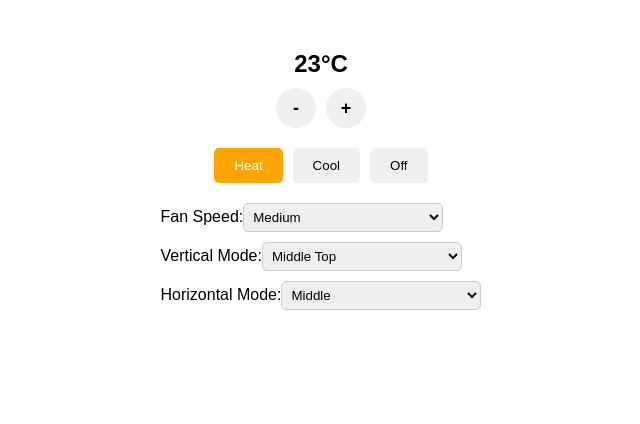
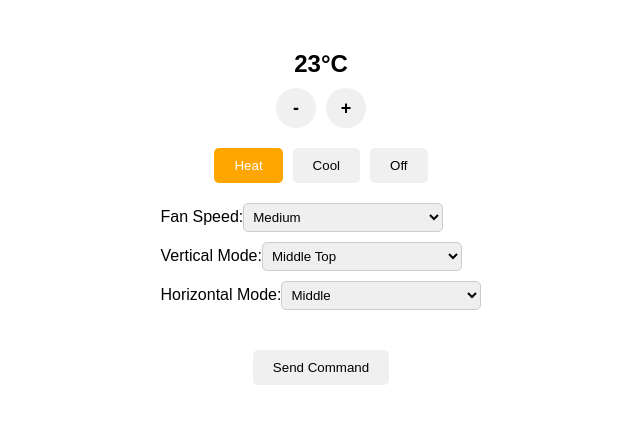
Before and after one commit to anttitane/mitsubishi-ilp-ir-control, a React (Create React App) app in the folder src/react_ui/: page / in a window 1280 px wide. Shown: the top 424 px of the page, without its empty margins (319-959 px from the left). Built offline with nearby package versions, Linux system fonts and the light colour scheme.

Commit message:
Add send command functionality and style button in AirPumpControl component

```diff
--- a/src/react_ui/src/App.css
+++ b/src/react_ui/src/App.css
@@ -66,3 +66,17 @@
   border: 1px solid #ccc;
   border-radius: 5px;
 }
+
+.send-command-button {
+  padding: 10px 20px;
+  border: none;
+  border-radius: 5px;
+  background-color: #f0f0f0;
+  cursor: pointer;
+  margin-top: 20px;
+}
+
+.send-command-button:hover {
+  background-color: orange;
+  color: white;
+}
--- a/src/react_ui/src/App.js
+++ b/src/react_ui/src/App.js
@@ -1,5 +1,7 @@
 import React, { useState } from "react";
 import "./App.css";
+
+const API_BASE_URL = "http://localhost:8000"; // Add base URL for the backend
 
 export default function AirPumpControl() {
   const [mode, setMode] = useState("heat");
@@ -7,6 +9,42 @@ export default function AirPumpControl() {
   const [fanSpeed, setFanSpeed] = useState("Medium");
   const [verticalMode, setVerticalMode] = useState("Middle Top");
   const [horizontalMode, setHorizontalMode] = useState("Middle");
+
+  const sendCommand = async () => {
+    if (mode === "off") {
+      try {
+        const response = await fetch(`${API_BASE_URL}/air_pump/off/`, {
+          method: "POST",
+        });
+        const data = await response.json();
+        alert(data.status);
+      } catch (error) {
+        alert("Error turning off: " + error.message);
+      }
+      return;
+    }
+
+    const endpoint = mode === "heat" ? "/air_pump/heat/" : "/air_pump/cool/";
+    const requestBody = {
+      temperature: parseInt(temperature, 10),
+      fan_speed: fanSpeed.toLowerCase(),
+      vertical_mode: verticalMode.replace(" ", ""),
+      horizontal_mode: horizontalMode.replace(" ", "")
+    };
+
+    try {
+      const response = await fetch(`${API_BASE_URL}${endpoint}`, {
+        method: "POST",
+        headers: { "Content-Type": "application/json" },
+        body: JSON.stringify(requestBody),
+      });
+
+      const data = await response.json();
+      alert(data.status);
+    } catch (error) {
+      alert("Error sending command: " + error.message);
+    }
+  };
 
   return (
     <div className="control-panel">
@@ -55,6 +93,13 @@ export default function AirPumpControl() {
           </select>
         </div>
       </div>
+
+      <button
+        onClick={sendCommand}
+        className="send-command-button"
+      >
+        Send Command
+      </button>
     </div>
   );
 }
```
